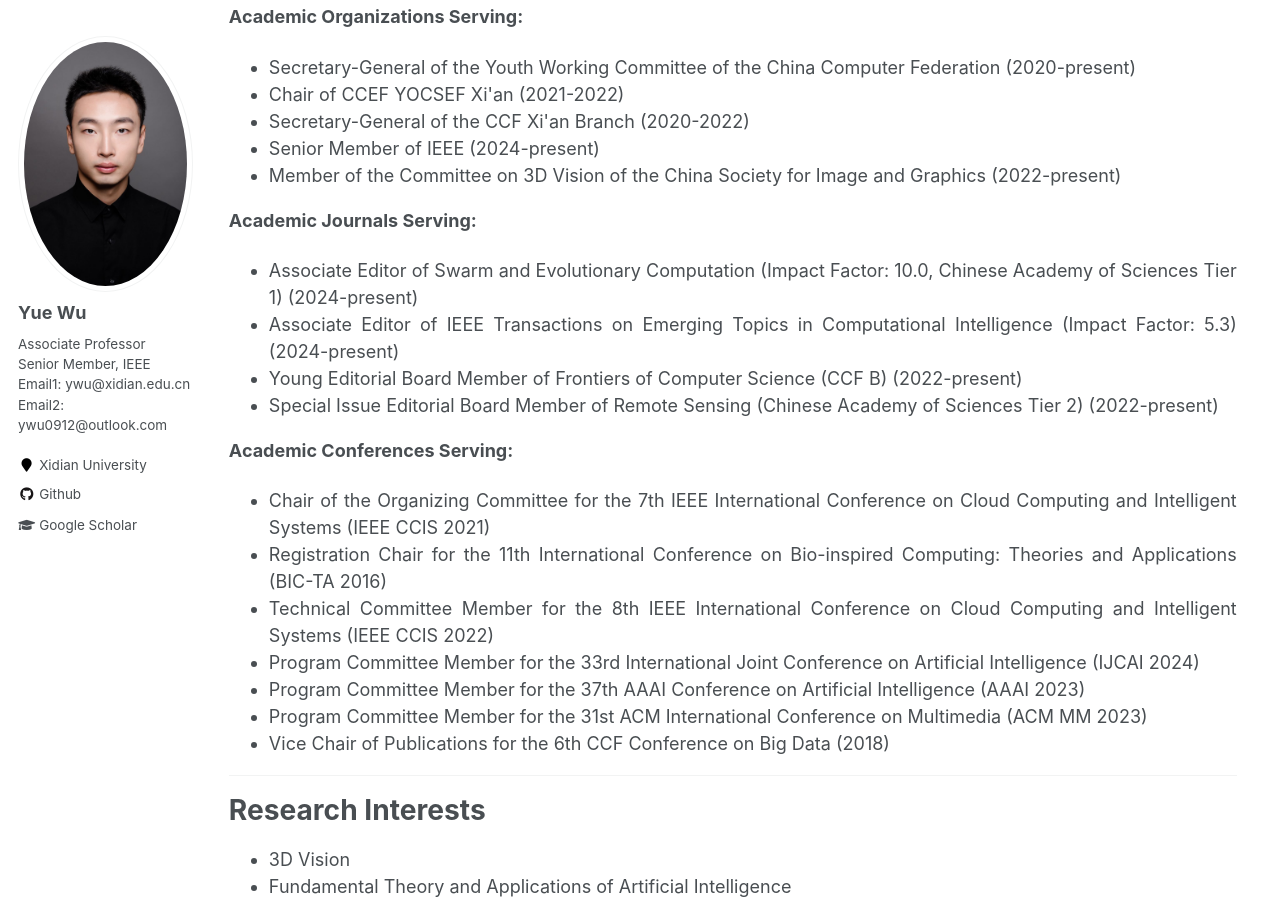
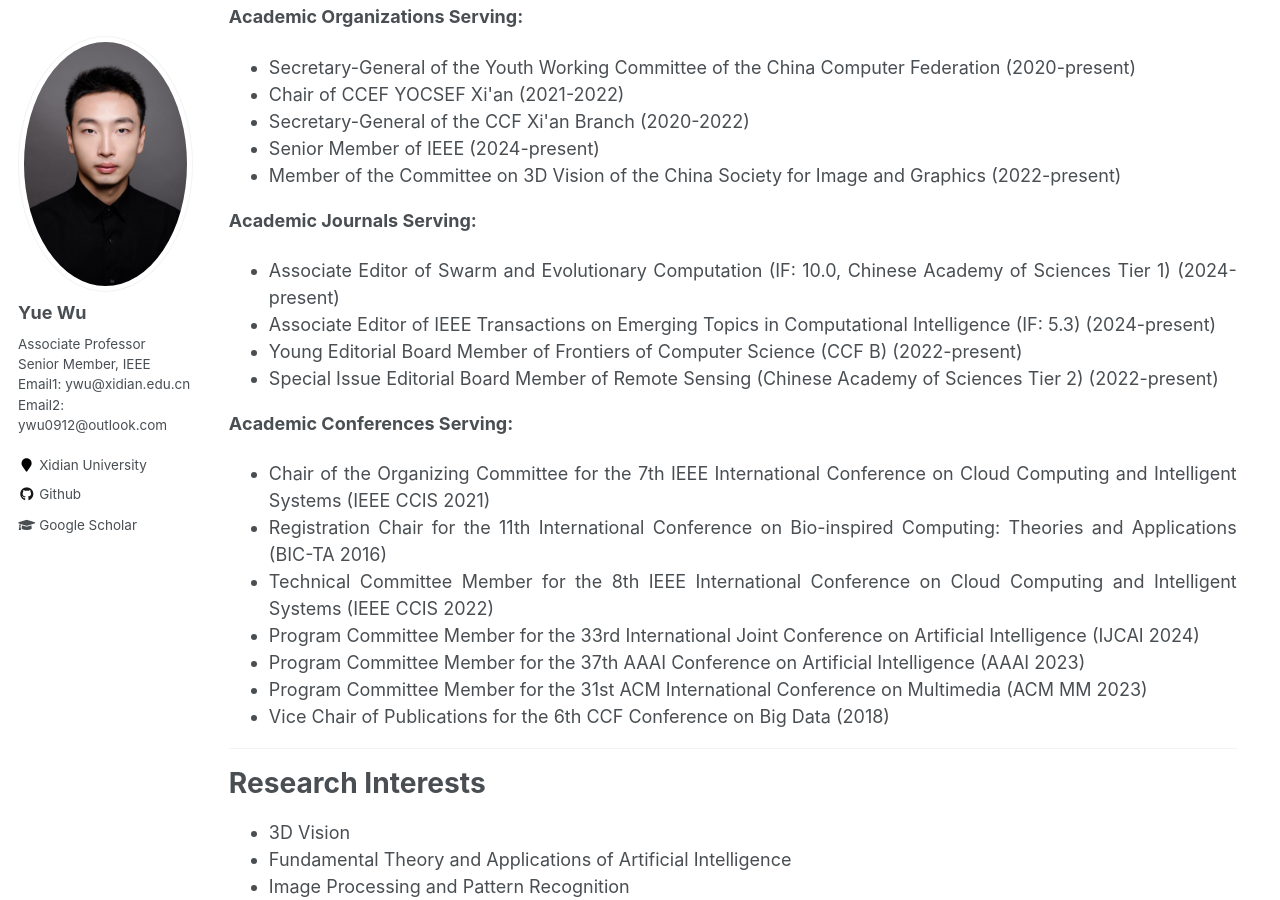
Before and after one commit to ywuchina/ywuchina.github.io, a Jekyll site: the page built from _pages/home.md, in a window 1280 px wide and 900 px high, scrolled down 933 px. Built offline with Jekyll 4.4.1, drawn with Linux system fonts in a browser that asks for light colours.

Commit message:
Update service.html

```diff
--- a/_includes/service.html
+++ b/_includes/service.html
@@ -42,11 +42,11 @@
 <ul>
 <!--一个任职一个li-->
 <li style="margin-bottom: 1.5;">
-   Associate Editor of Swarm and Evolutionary Computation (Impact Factor: 10.0, Chinese Academy of Sciences Tier 1) (2024-present)
+   Associate Editor of Swarm and Evolutionary Computation (IF: 10.0, Chinese Academy of Sciences Tier 1) (2024-present)
 </li>
 
 <li style="margin-bottom: 1.5;">
-   Associate Editor of IEEE Transactions on Emerging Topics in Computational Intelligence (Impact Factor: 5.3) (2024-present)
+   Associate Editor of IEEE Transactions on Emerging Topics in Computational Intelligence (IF: 5.3) (2024-present)
 </li>
 
 <li style="margin-bottom: 1.5;">
```
